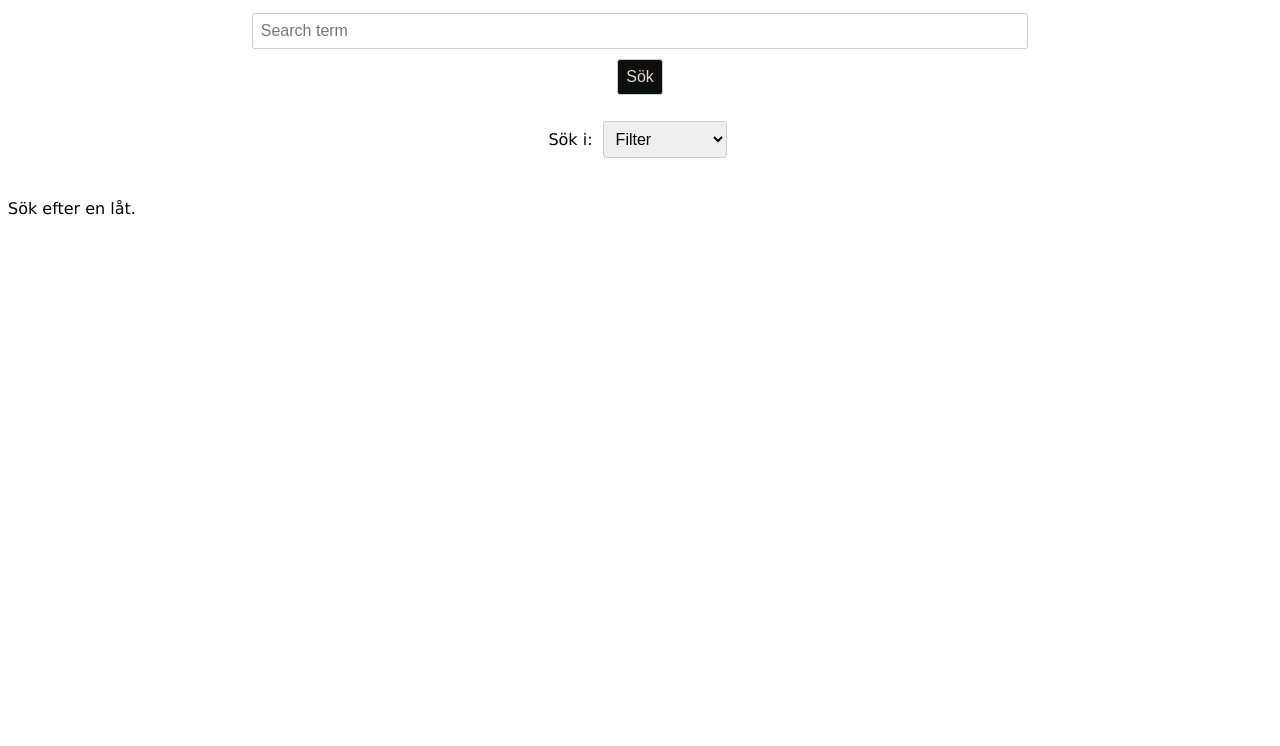
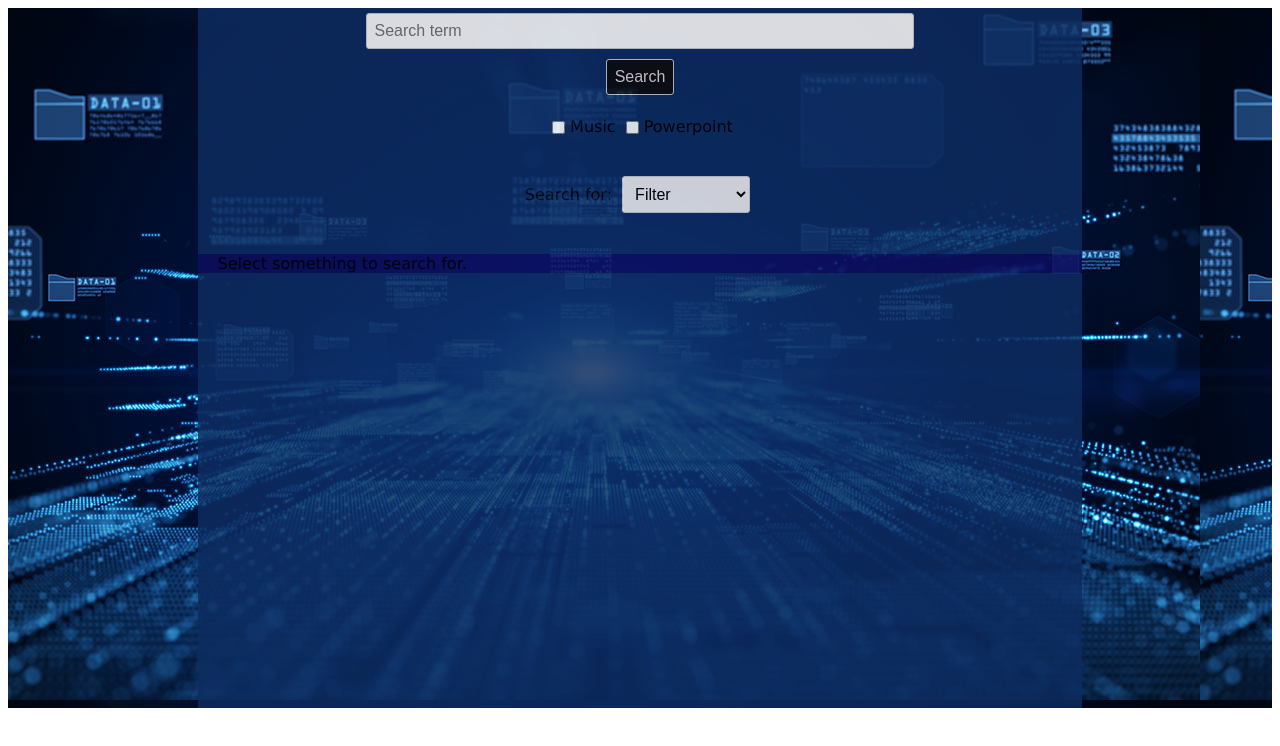
Before and after one commit to OscarLindenMogard/Metadata_Grupp1, a website: page client/index.html in a window 1280 px wide. Drawn offline with Linux system fonts and the light colour scheme.

Commit message:
Styled index page, changed to English

```diff
--- a/client/index.html
+++ b/client/index.html
@@ -4,30 +4,38 @@
 <head>
   <meta charset="UTF-8">
   <meta name="viewport" content="width=device-width, initial-scale=1.0">
-  <title>Sök</title>
+  <title>Search</title>
   <link rel="stylesheet" href="style.css">
 </head>
 
 <body>
+  <div id="outerWrapper">
+    <div id="wrapper">
       <form name="searchForm" onsubmit="search(); return false">
         <input name="term" placeholder="Search term">
-      <button type="submit">Sök</button>
+        <button type="submit">Search</button>
+        <p class="checkboxes">
+          <input type="checkbox" id="music" name="music" value="Music">Music
+          <input type="checkbox" id="powerpoint" name="powerpoint" value="Ppt">Powerpoint
+        </p>
+
         <p>
-        Sök i:
+          Search for:
           <select name="searchType">
             <option value="all">Filter</option>
-          <option value="artist">Artistnamn</option>
-          <option value="album">Albumnamn</option>
-          <option value="title">Låtnamn</option>
+            <option value="artist">Artist name</option>
+            <option value="album">Album name</option>
+            <option value="title">Track name</option>
           </select>
         </p>
       </form>
-  </div>
+
 
       <article class="searchResults">
-    Sök efter en låt.
+        Select something to search for.
       </article>
-
+    </div>
+  </div>
   <script src="main.js"></script>
 </body>
 
--- a/client/main.js
+++ b/client/main.js
@@ -19,8 +19,8 @@ async function search() {
     console.log(songs)
     // Create an empty string to hold HTML content
     let html = `
-      <p>Du sökte efter "${searchTerm}"...</p>
-      <p>Hittade ${songs.length} låtar.</p>
+      <p>You searched for "${searchTerm}"...</p>
+      <p>Found ${songs.length} tracks.</p>
     `;
 
     // Loop through the found songs
--- a/client/style.css
+++ b/client/style.css
@@ -19,7 +19,8 @@ h2 {
 }
 
 h1 {
-  color: rgb(9, 53, 74);
+  color: rgb(9, 132, 188);
+  size: 40px;
 }
 
 .h2-yellow {
@@ -36,7 +37,10 @@ button {
 }
 
 .searchResults {
+  background-color: #0d0d5d;
   margin-top: 20px;
+  padding-left: 20px;
+  padding-right: 20px;
 }
 
 .searchContainer {
@@ -67,10 +71,44 @@ button {
 
 button {
   background-color: #0d0e0e;
-  color: rgb(229, 216, 216);
+  color: #e5d8d8;
   cursor: pointer;
 }
 
 button:hover {
   background-color: #303133;
 }
+
+#wrapper {
+  width: 70%;
+  margin-left: auto;
+  margin-right: auto;
+  background-color: #0e2c60;
+  min-height: 700px;
+  opacity: 0.85;
+}
+
+#outerWrapper {
+  background-image: url(img/metadata-1.jpg);
+  background-attachment: fixed;
+}
+
+[type="checkbox"] {
+  vertical-align: middle;
+  width: auto;
+}
+
+/* .checkboxes input {
+  margin: 0px;
+  padding: 0px;
+  border: 1px solid #ccc;
+  border-radius: 3px;
+  font-size: 14px;
+  display: inline-block;
+} */
+
+.checkboxes {
+  width: auto;
+  margin-left: auto;
+  margin-right: auto;
+}
```
Also changed, not shown: client/img/metadata-1.jpg (added). Lines whose indentation alone changed are shown as unchanged.
